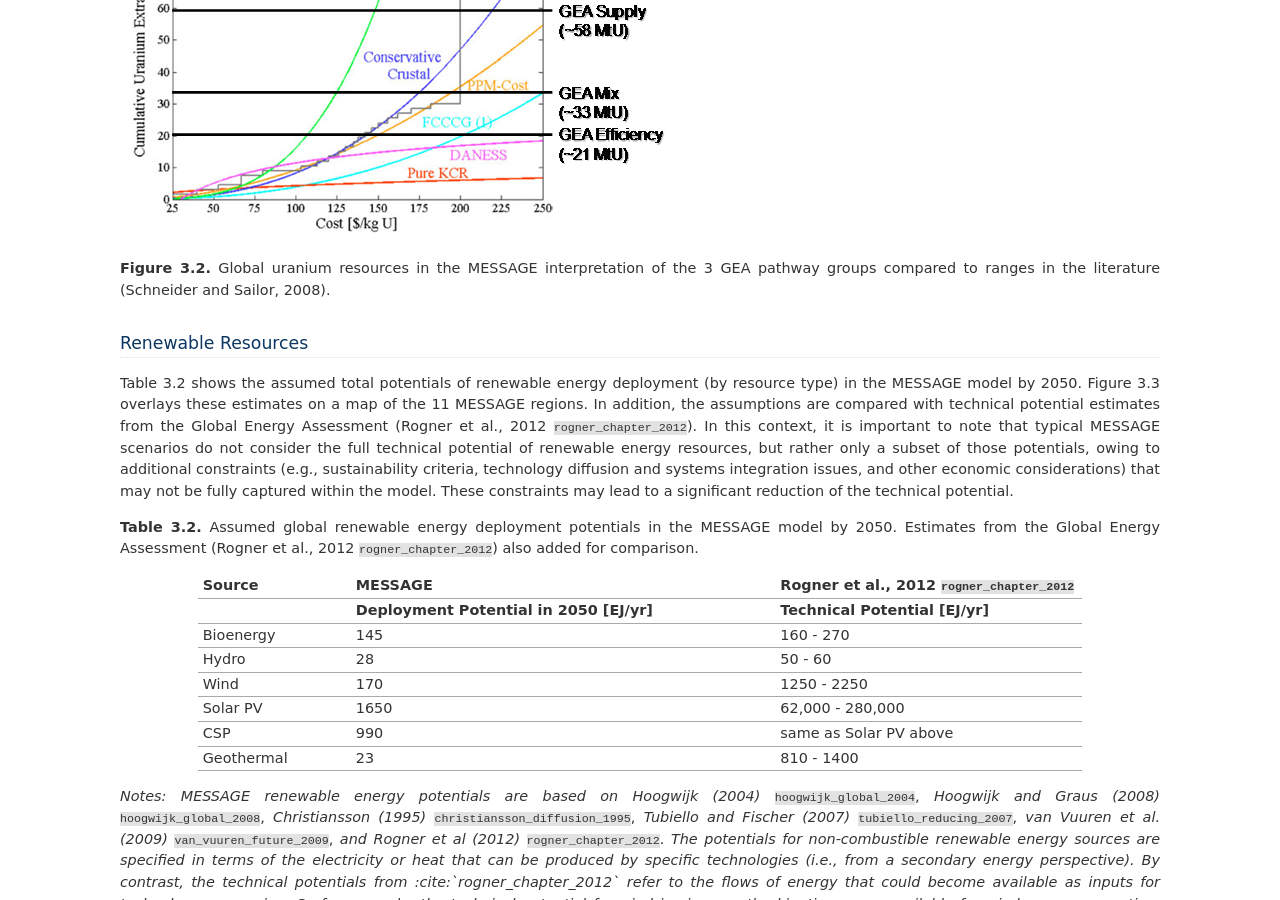
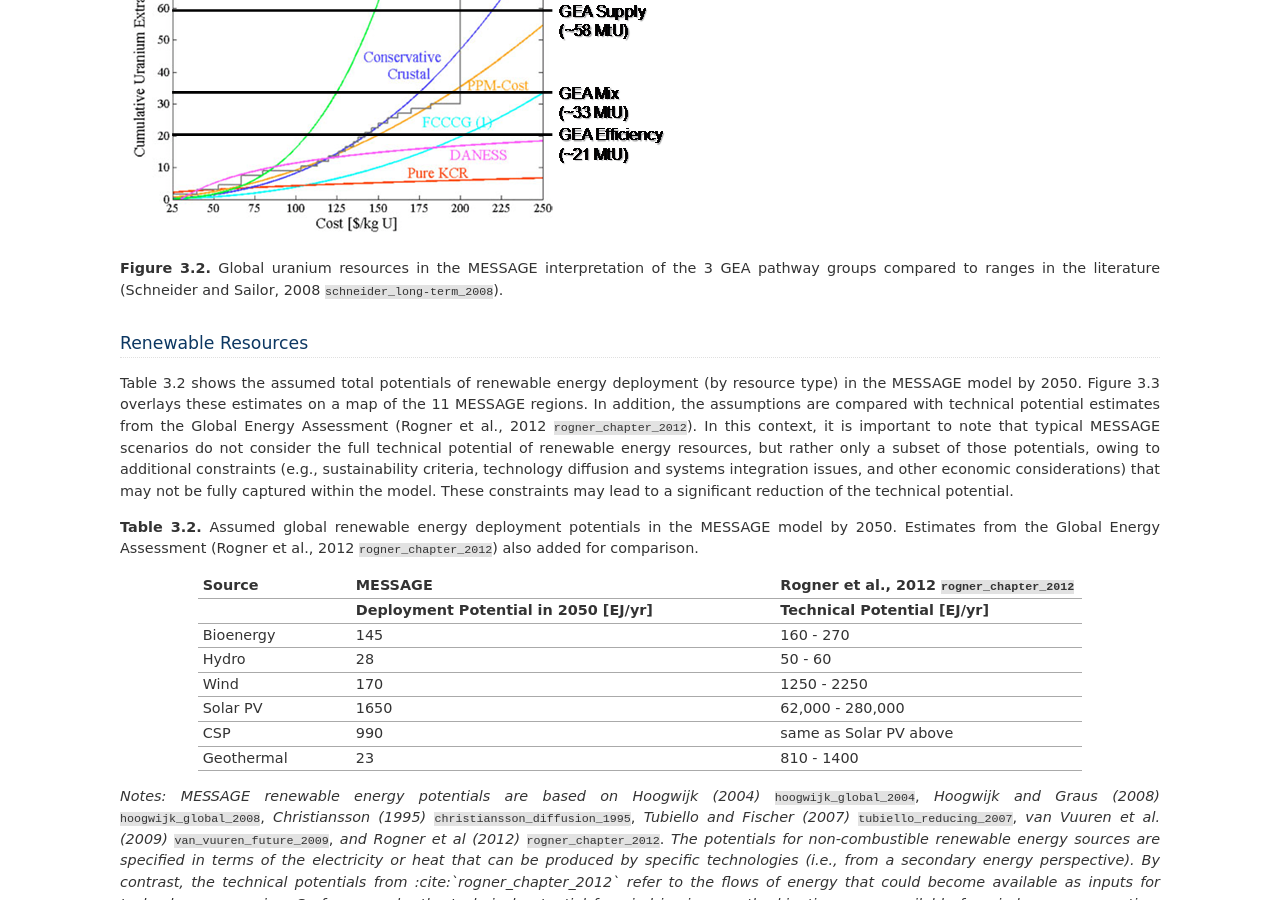
Before and after one commit to yiyi1991/message-ix-models, a Sphinx documentation site: the page built from doc/global/source/message_globiom/energy/resource.rst, in a window 1280 px wide and 900 px high, scrolled down 2269 px. Built offline with Sphinx 7.4.7, drawn with Linux system fonts in a browser that asks for light colours; cross-references to code outside the pages are shown as plain code.

Commit message:
Update resource.rst

```diff
--- a/doc/global/source/message_globiom/energy/resource.rst
+++ b/doc/global/source/message_globiom/energy/resource.rst
@@ -54,7 +54,7 @@ Nuclear Resources
 Estimates of available uranium resources in the literature vary considerably, which could become relevant if advanced nuclear fuel cycles (e.g., the plutonium cycle including fast breeder reactors, the thorium cycle) are not available. In MESSAGE advanced nuclear cycles such as the plutonium cycle and nuclear fuel reprocessing are in principle represented, but their availability varies following the scenario narrative. Figure 3.2 below shows the levels of uranium resources assumed available in recent MESSAGE scenarios, building upon the Global Energy Assessment scenarios. These span a considerable range of the estimates in the literature, but at the same time none of them fall at the extreme ends of the spectrum (see Rogner et al., 2012 :cite:`rogner_chapter_2012`), Section 7.5.2 for a more detailed discussion of uranium resources). Nuclear resources and fuel cycle (if available) are modeled at the global level, which is compatible with the notion of the nuclear fuel cycle being under international control.
 
 .. image:: /_static/nuclear_resources.png
-**Figure 3.2.** Global uranium resources in the MESSAGE interpretation of the 3 GEA pathway groups compared to ranges in the literature (Schneider and Sailor, 2008).
+**Figure 3.2.** Global uranium resources in the MESSAGE interpretation of the 3 GEA pathway groups compared to ranges in the literature (Schneider and Sailor, 2008 :cite:`schneider_long-term_2008`).
 
 .. _renewable:
 
```
